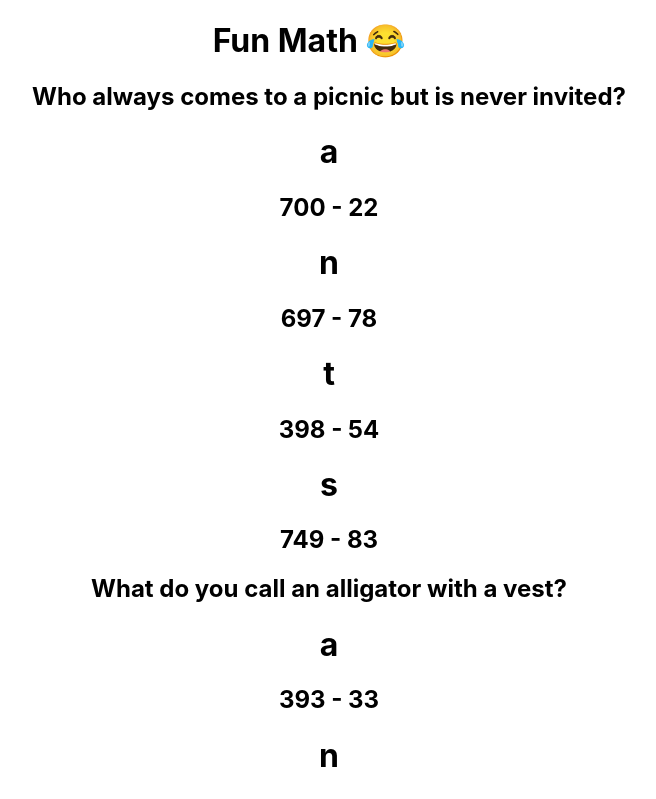
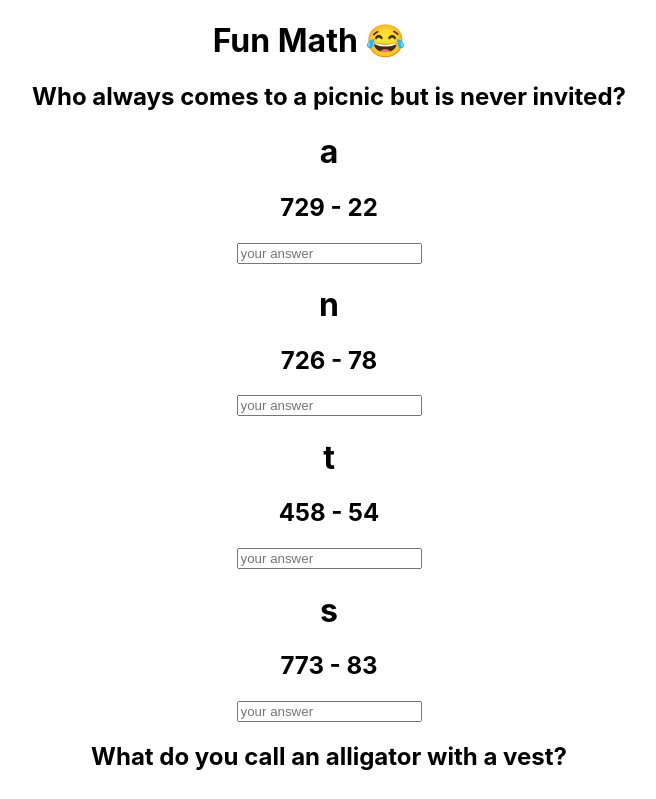
Before and after one commit to shnatya/math-fun-project, a React (Create React App) app: page / in a window 1280 px wide. Shown: the top 799 px of the page, without its empty margins (331-987 px from the left). Built offline with nearby package versions, Linux system fonts and the light colour scheme; data requests are answered from the project's data file.

Commit message:
Add input field

```diff
--- a/src/LetterCard.js
+++ b/src/LetterCard.js
@@ -1,10 +1,15 @@
 import React from "react";
 
 function LetterCard({letter}) {
+    const min = 100;
+    const max = 999;
     return (
         <div>
-            <h1>{letter}</h1>
-            <h2>{Math.floor(Math.random()*1000)} - {Math.floor(Math.random()*100)}</h2>
+            <form >
+                <h1>{letter}</h1>
+                <h2>{Math.floor(Math.random()*(max-min)+min)} - {Math.floor(Math.random()*min)}</h2>
+                <input type="text" name="answer" placeholder="your answer"/>
+            </form>
         </div>
     )
 }
```
